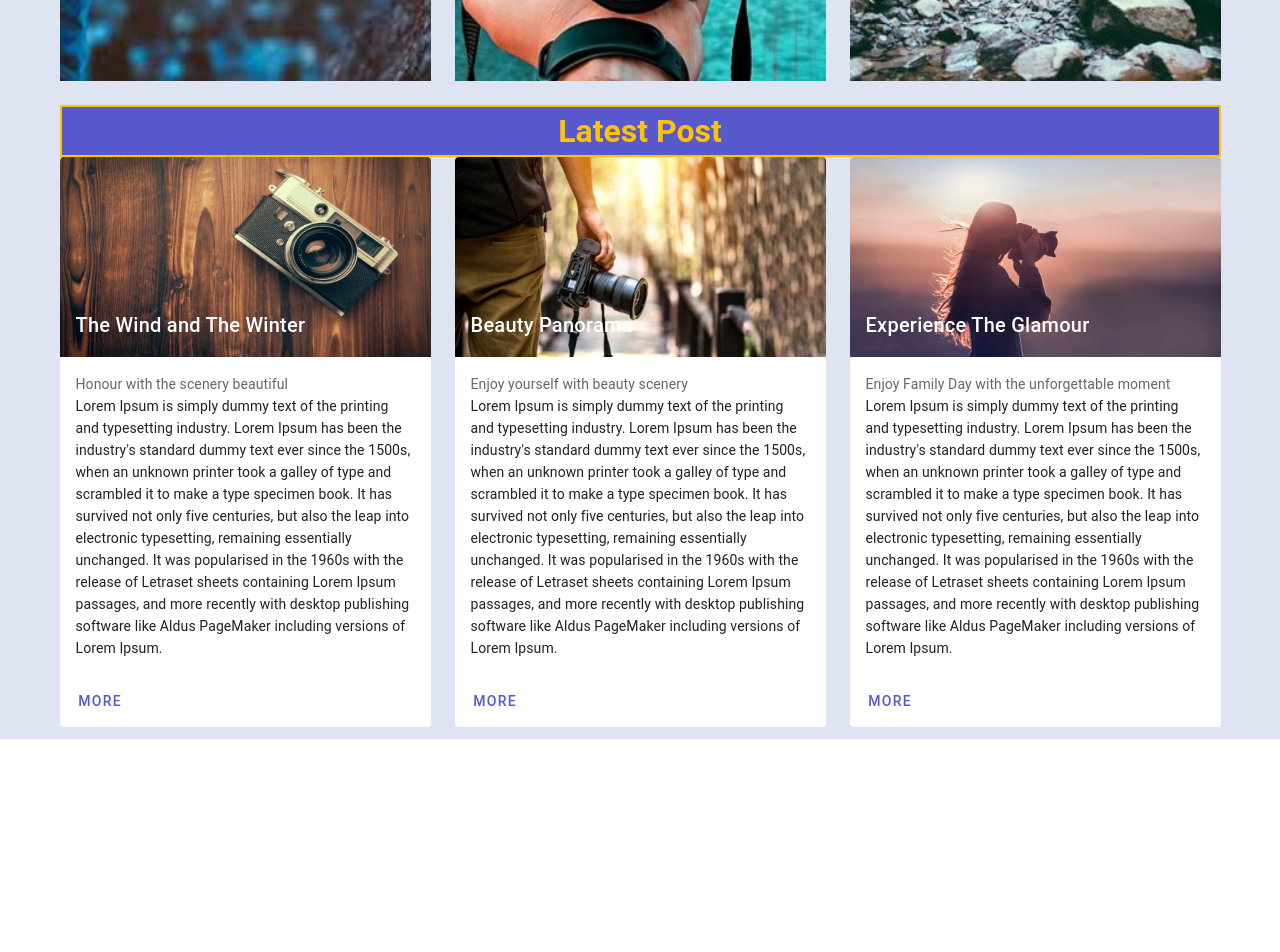
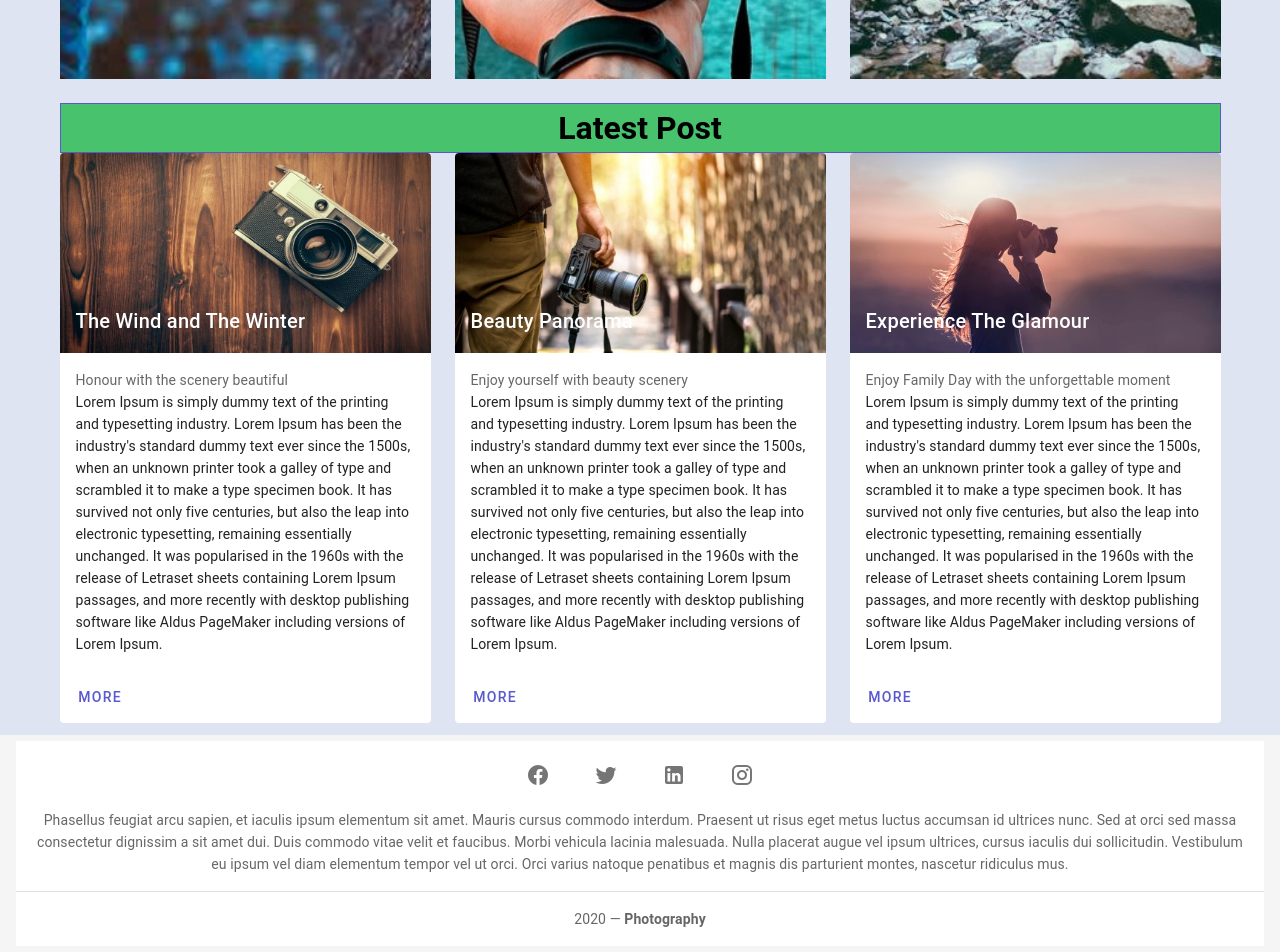
Before and after one commit to boyet007/vuetify-fotography, a Vue app: page / in a window 1280 px wide. Shown: the part 1708-2660 px from the top of the page. Before the commit the page ends 2447 px from the top, so only its background shows below. Built offline with nearby package versions, Linux system fonts and the light colour scheme.

Commit message:
Vuetify #7 - Working on Footer component to create a footer

```diff
--- a/package.json
+++ b/package.json
@@ -18,11 +18,12 @@
     "@vue/cli-plugin-eslint": "~4.5.0",
     "@vue/cli-service": "~4.5.0",
     "babel-eslint": "^10.1.0",
+    "css-loader": "^4.2.1",
     "eslint": "^6.7.2",
     "eslint-plugin-vue": "^6.2.2",
-    "node-sass": "^4.14.1",
     "sass": "^1.19.0",
     "sass-loader": "^8.0.2",
+    "style-loader": "^1.2.1",
     "vue-cli-plugin-vuetify": "~2.0.7",
     "vue-template-compiler": "^2.6.11",
     "vuetify-loader": "^1.3.0"
--- a/src/App.vue
+++ b/src/App.vue
@@ -11,6 +11,9 @@
       <Gallery />
       <LatestPost />
     </v-main>
+    <v-footer>
+      <Footer />
+    </v-footer>
   </v-app>
 </template>
 
@@ -19,16 +22,13 @@
 import Hero from './components/Hero';
 import Gallery from './components/Gallery';
 import LatestPost from './components/LatestPost';
+import Footer from './components/Footer';
 
 export default {
   name: 'App',
 
   components: {
-    Header, Hero, Gallery, LatestPost,
+    Header, Hero, Gallery, LatestPost, Footer,
   },
-
-  data: () => ({
-
-  }),
 };
 </script>
--- /dev/null
+++ b/src/components/Footer.vue
@@ -0,0 +1,48 @@
+<template>
+  <div class="footer">
+    <v-footer
+      padless
+    >
+    <v-card
+      flat
+      tile
+      class="text-center"
+    >
+      <v-card-text>
+        <v-btn
+          v-for="icon in icons"
+          :key="icon"
+          class="mx-4"
+          icon
+        >
+          <v-icon size="24px">{{ icon }}</v-icon>
+        </v-btn>
+      </v-card-text>
+
+      <v-card-text class="pt-0">
+        Phasellus feugiat arcu sapien, et iaculis ipsum elementum sit amet. Mauris cursus commodo interdum. Praesent ut risus eget metus luctus accumsan id ultrices nunc. Sed at orci sed massa consectetur dignissim a sit amet dui. Duis commodo vitae velit et faucibus. Morbi vehicula lacinia malesuada. Nulla placerat augue vel ipsum ultrices, cursus iaculis dui sollicitudin. Vestibulum eu ipsum vel diam elementum tempor vel ut orci. Orci varius natoque penatibus et magnis dis parturient montes, nascetur ridiculus mus.
+      </v-card-text>
+
+      <v-divider></v-divider>
+
+      <v-card-text>
+        {{ new Date().getFullYear() }} — <strong>Photography</strong>
+      </v-card-text>
+    </v-card>
+  </v-footer>
+  </div>
+</template>
+
+<script>
+  export default {
+    name: 'LatestPost',
+    data: () => ({
+      icons: [
+        'mdi-facebook',
+        'mdi-twitter',
+        'mdi-linkedin',
+        'mdi-instagram',
+      ],
+    }),
+  }
+</script>
--- a/src/scss/main.scss
+++ b/src/scss/main.scss
@@ -2,6 +2,8 @@
 $abu_abu: rgb(223, 228, 243);
 $kuning: rgb(255, 196, 0);
 $biru: rgb(89, 89, 206);
+$hitam: black;
+$putih: rgb(255 255 255);
 
 .v-main__wrap, .v-toolbar__content {
     background-color: $abu_abu;
@@ -12,9 +14,9 @@
         text-align: center;
         font-weight: bold;
         font-size: 2rem;
-        background-color: $biru;
-        color:$kuning;
-        border: 2px solid $kuning;
+        background-color: $hijau_muda;
+        color:$hitam;
+        border: 1px solid $biru;
     }
 }
 
@@ -23,3 +25,9 @@
         color:$biru;
     }
 }
+
+.footer {
+    .v-sheet, .v-footer {
+        background-color:$putih;
+    }
+}
--- a/vue.config.js
+++ b/vue.config.js
@@ -2,19 +2,19 @@
   "transpileDependencies": [
     "vuetify"
   ],
-  module: {
-    rules: [
-      {
-        test: /\.s[ac]ss$/i,
-        use: [
-          // Creates `style` nodes from JS strings
-          'style-loader',
-          // Translates CSS into CommonJS
-          'css-loader',
-          // Compiles Sass to CSS
-          'sass-loader',
-        ],
-      },
-    ],
-  },
+  // module: {
+  //   rules: [
+  //     {
+  //       test: /\.s[ac]ss$/i,
+  //       use: [
+  //         // Creates `style` nodes from JS strings
+  //         'style-loader',
+  //         // Translates CSS into CommonJS
+  //         'css-loader',
+  //         // Compiles Sass to CSS
+  //         'sass-loader',
+  //       ],
+  //     },
+  //   ],
+  // },
 }
```
Also changed, not shown: 1 other file (tests, documents, lock files or other folders).
